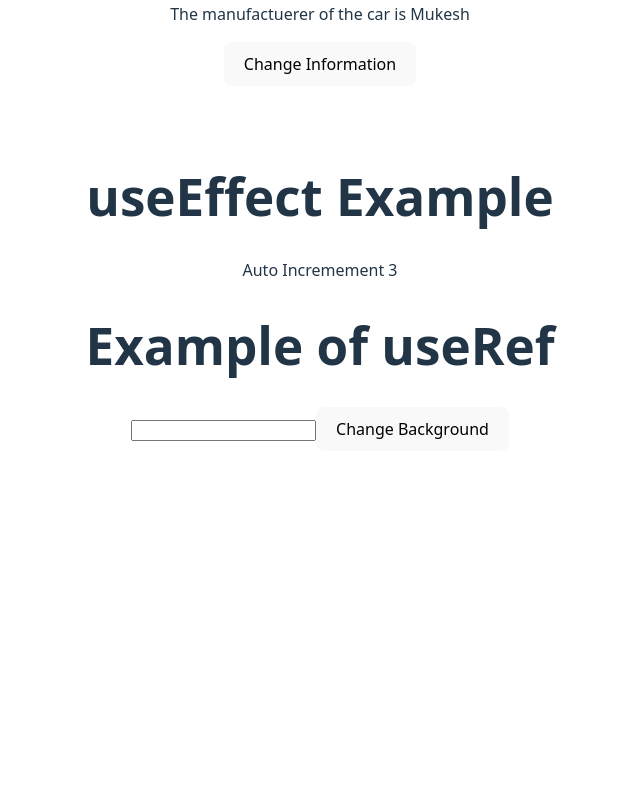
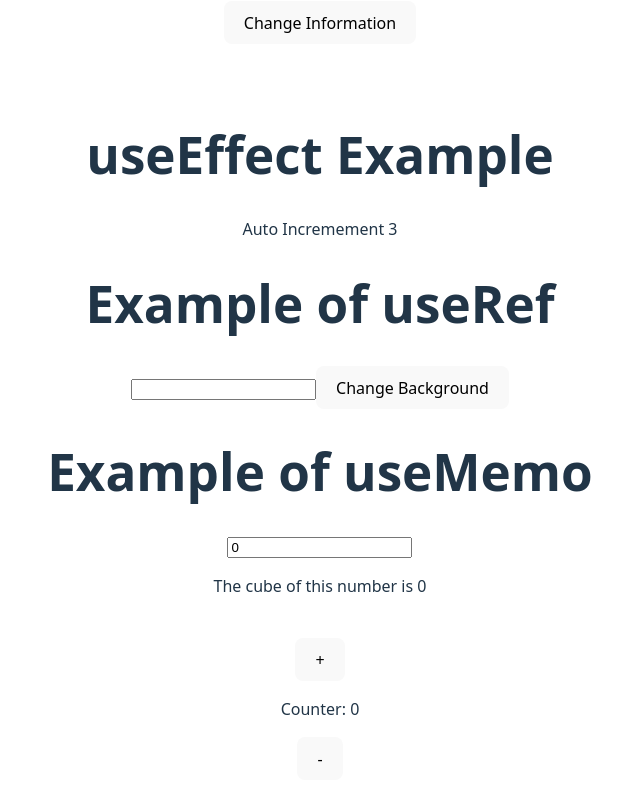
Before and after one commit to Anubhav1603/javascrit_basics, a React (Vite) app in the folder react_practice/: page / in a window 1280 px wide. Shown: the part 276-1076 px from the top of the page, without its empty margins (320-960 px from the left). Before the commit the page ends 800 px from the top, so only its background shows below. Built offline with nearby package versions, Linux system fonts and the light colour scheme.

Commit message:
feat: add useMemo hook

```diff
--- /dev/null
+++ b/react_practice/components/calCulation.jsx
@@ -0,0 +1,26 @@
+import { useState, useMemo } from "react";
+
+export const CalCulation = () => {
+  const [value, setValue] = useState(0);
+  const [counter, setCounter] = useState(0);
+  const cubeNum = (num) => {
+    console.log("Cube calculated");
+    return Math.pow(num, 3);
+  };
+  const result = useMemo(() => cubeNum(value), [value]);
+  return (
+    <>
+      <h1>Example of useMemo</h1>
+      <input
+        type="number"
+        value={value}
+        onChange={(e) => setValue(e.target.value)}
+      />
+      <p>The cube of this number is {result}</p>
+      <br />
+      <button onClick={() => setCounter(counter + 1)}>+</button>
+      <p>Counter: {counter}</p>
+      <button onClick={() => setCounter(counter - 1)}>-</button>
+    </>
+  );
+};
--- a/react_practice/src/App.jsx
+++ b/react_practice/src/App.jsx
@@ -2,12 +2,14 @@ import "./App.css";
 import { CarComponent } from "../components/carComponent";
 import { Timer } from "../components/timer";
 import { ColorChange } from "../components/colorchange";
+import { CalCulation } from "../components/calCulation";
 function App() {
   return (
     <>
       <CarComponent />
       <Timer />
       <ColorChange />
+      <CalCulation />
     </>
   );
 }
```
